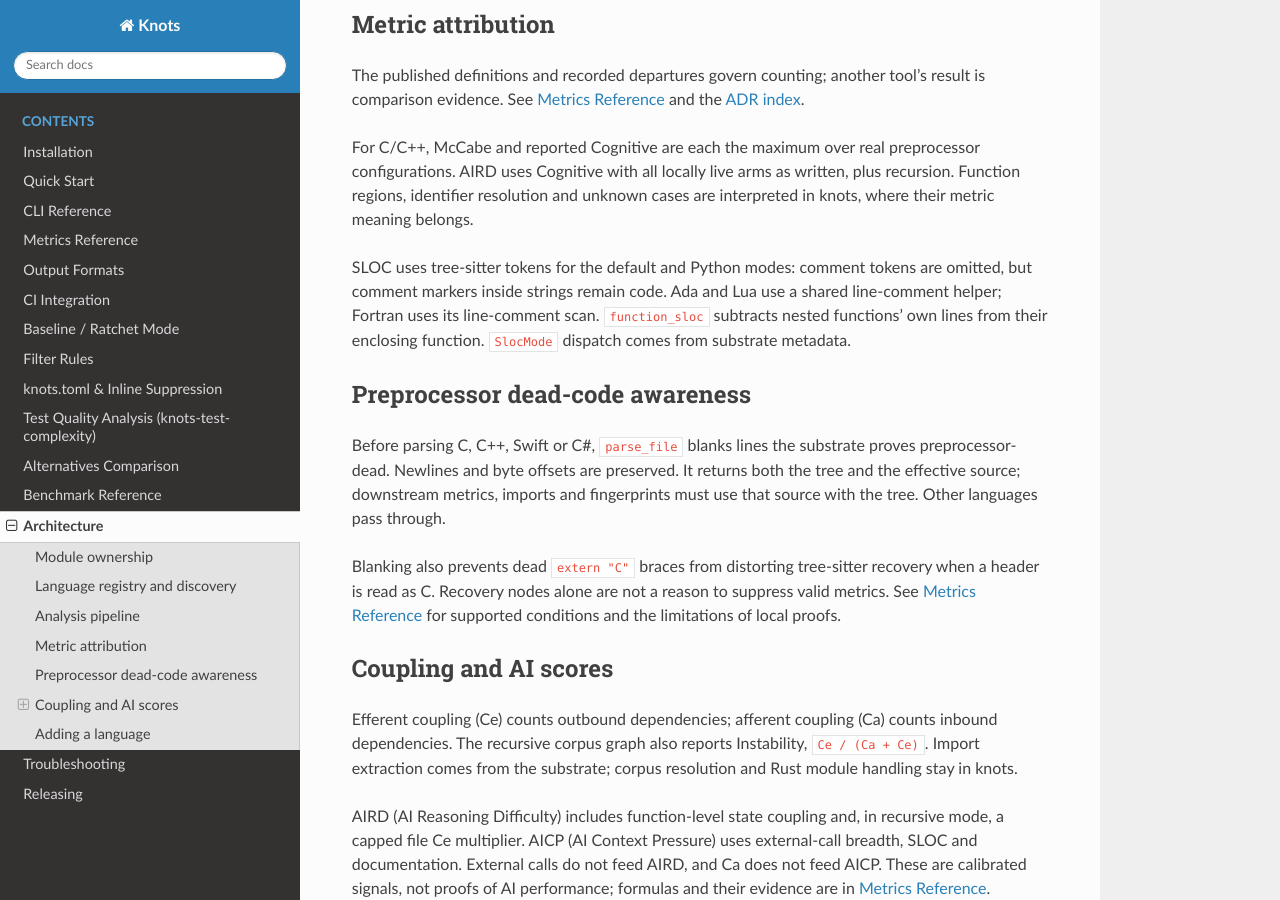
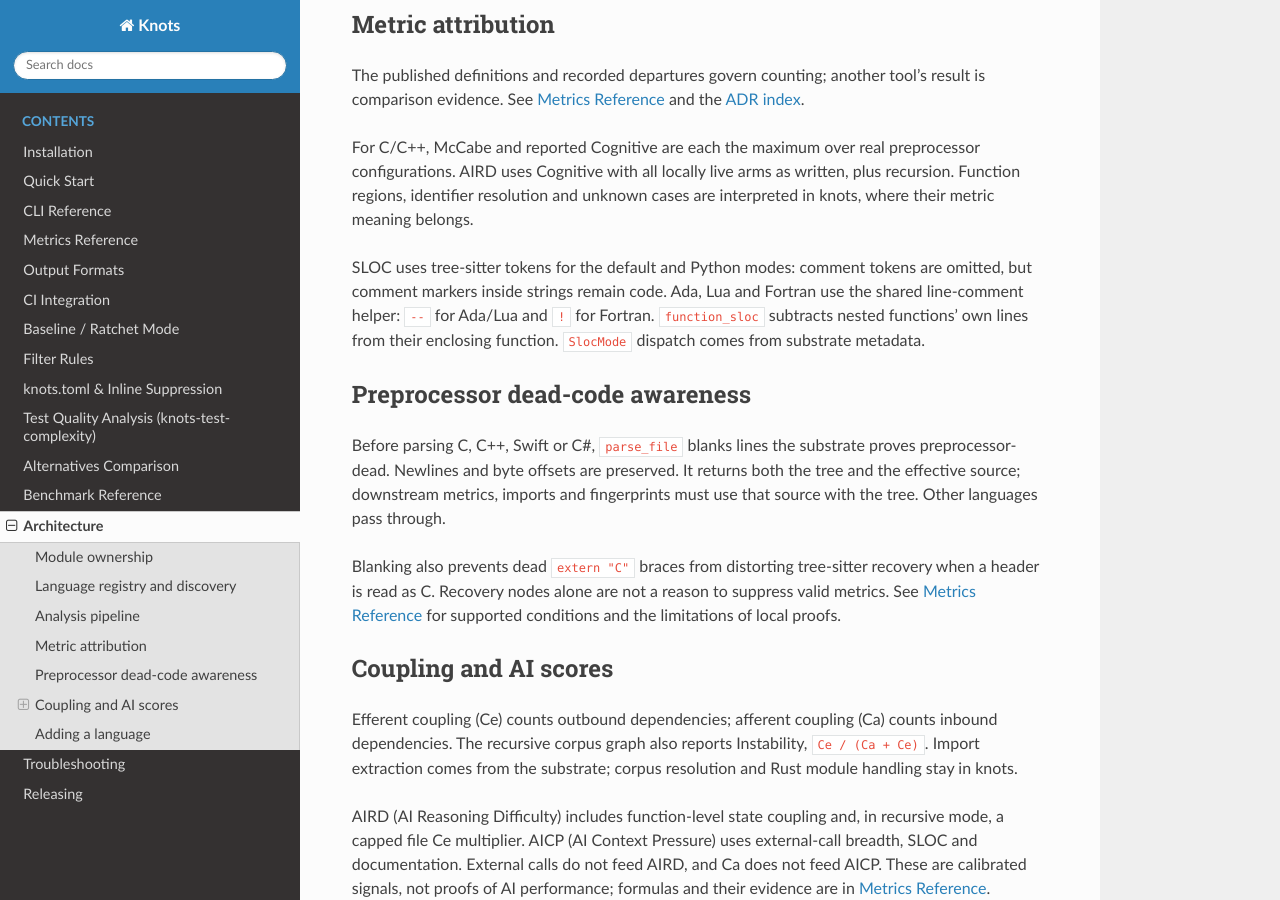
Before and after one commit to brandon-arrendondo/knots, a Sphinx documentation site: the page built from docs/architecture.rst, in a window 1280 px wide and 900 px high, scrolled down 1747 px. Built offline with Sphinx 7.4.7 and the Read the Docs theme 3.1.0, drawn with Linux system fonts in a browser that asks for light colours.

Commit message:
Clarify the shared Fortran line-comment SLOC helper
Signed-off-by: Brandon Arrendondo <barrendo@gmail.com>

```diff
--- a/docs/architecture.rst
+++ b/docs/architecture.rst
@@ -82,8 +82,9 @@ as written, plus recursion. Function regions, identifier resolution and
 unknown cases are interpreted in knots, where their metric meaning belongs.
 
 SLOC uses tree-sitter tokens for the default and Python modes: comment tokens
-are omitted, but comment markers inside strings remain code. Ada and Lua
-use a shared line-comment helper; Fortran uses its line-comment scan.
+are omitted, but comment markers inside strings remain code. Ada, Lua and
+Fortran use the shared line-comment helper: ``--`` for Ada/Lua and ``!`` for
+Fortran.
 ``function_sloc`` subtracts nested functions' own lines from their enclosing
 function. ``SlocMode`` dispatch comes from substrate metadata.
 
```
